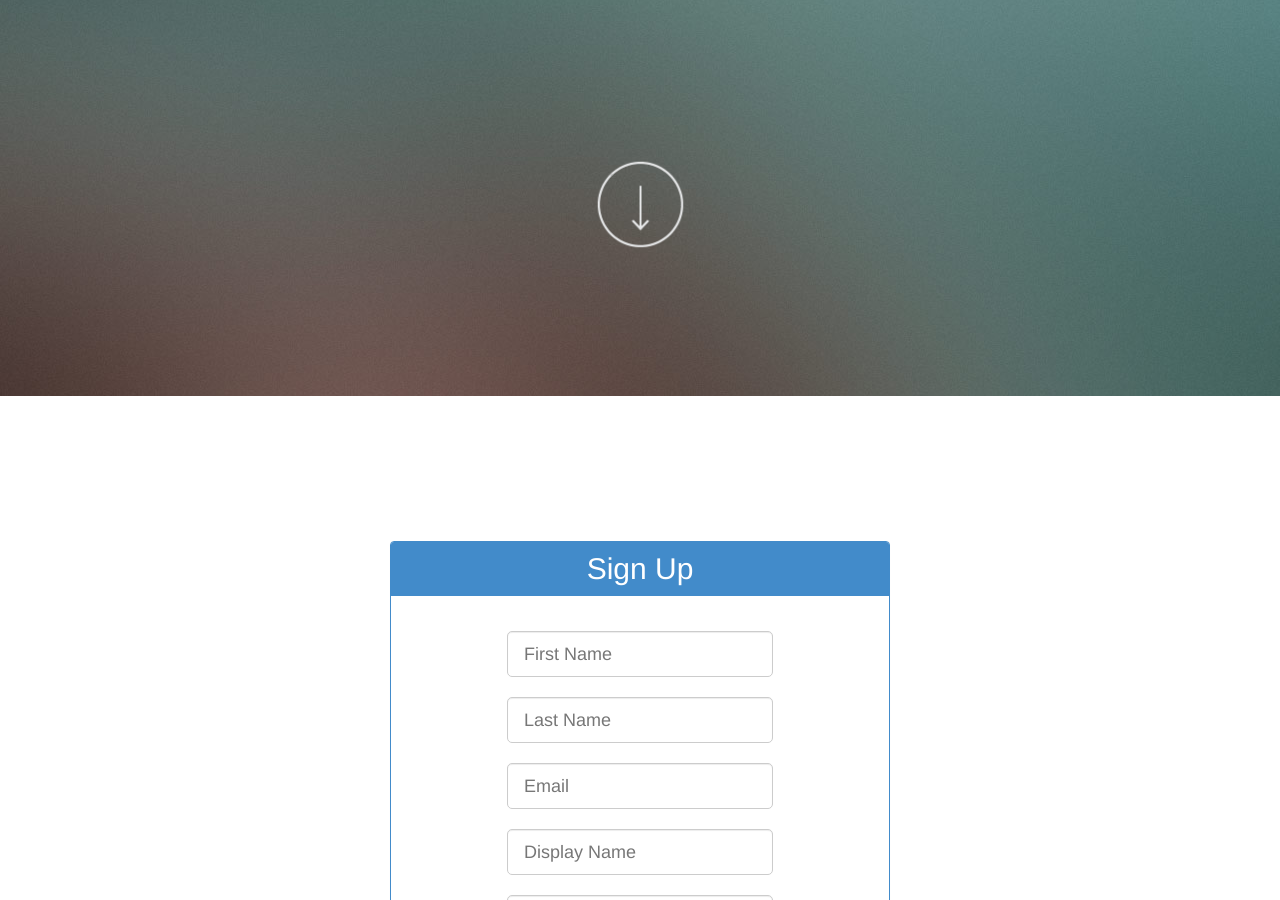
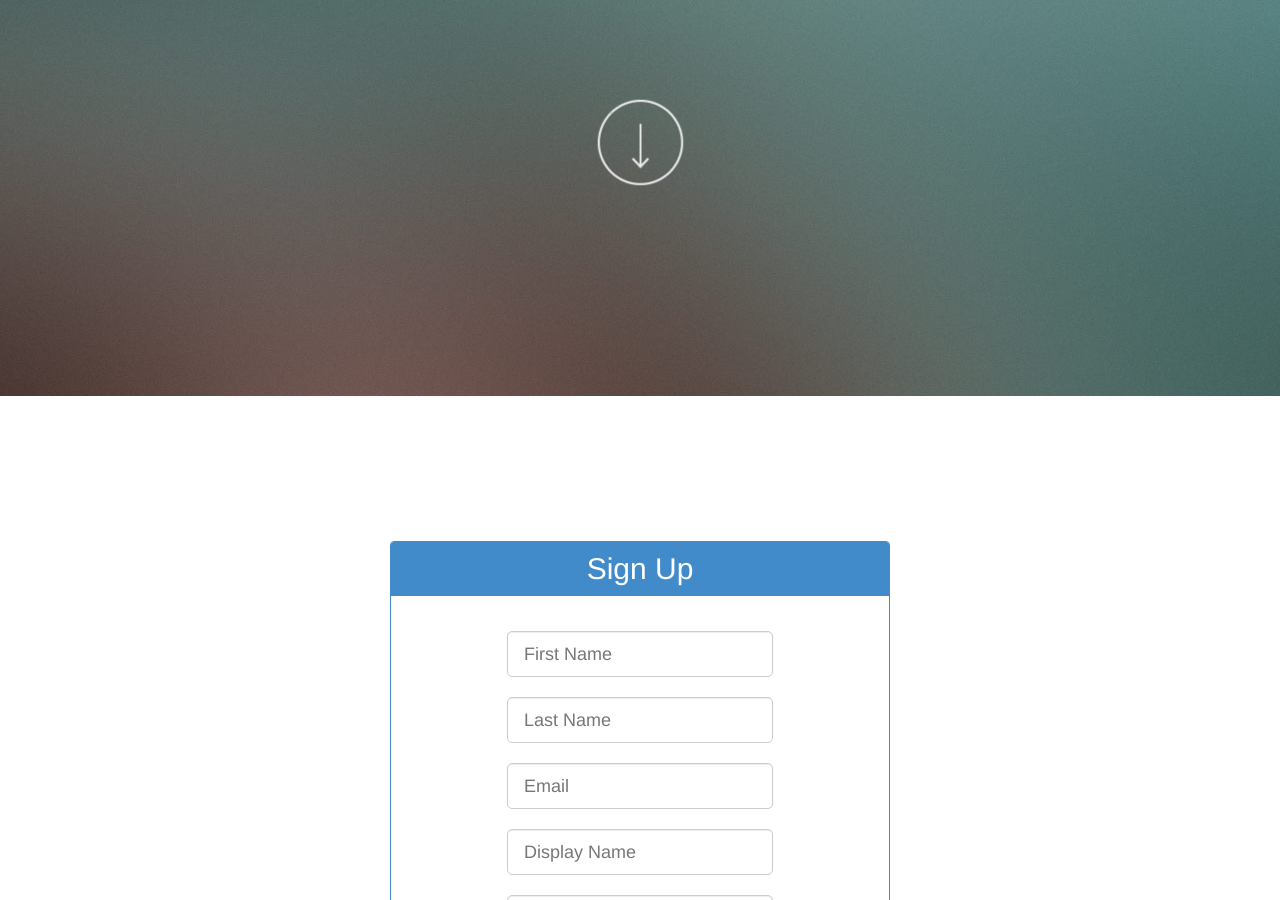
Before and after one commit to nitish1099/Firsttemplate01, a plain HTML site: page index.html in a window 1280 px wide. Shown: the part 1989-2889 px from the top of the page. Drawn offline with nearby package versions, Linux system fonts and the light colour scheme; a web font is replaced by a local one.

Commit message:
Commit 2

```diff
--- a/index.html
+++ b/index.html
@@ -99,7 +99,7 @@
         </center>
 
           <center>
-          <a href="#bg-image-4"><img src="arrow.png" class="arrow1" allign="bottom"></a>
+          <a href="#bg-image-4"><img src="arrow.png" class="arrow3" allign="bottom"></a>
           </center>
 
 
--- a/styles.css
+++ b/styles.css
@@ -76,6 +76,11 @@ html, body {
     position:relative;
     margin-top: 22px;
 }
+.arrow3{
+
+    position:relative;
+    margin-top: 60px;
+}
 
 .panel{
     max-width: 500px;
@@ -102,7 +107,7 @@ html, body {
    position:relative;
    margin-top: 50px;
 }
-.arrow,.arrow1,.arrow2
+.arrow,.arrow1,.arrow2,.arrow3
 
 {
 transform:scale(0.5,0.5);
```
